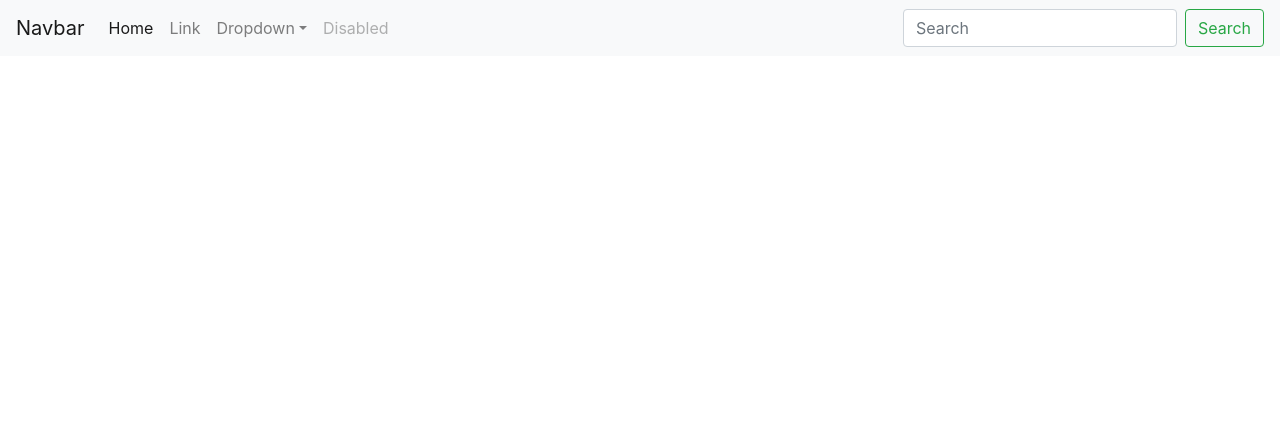
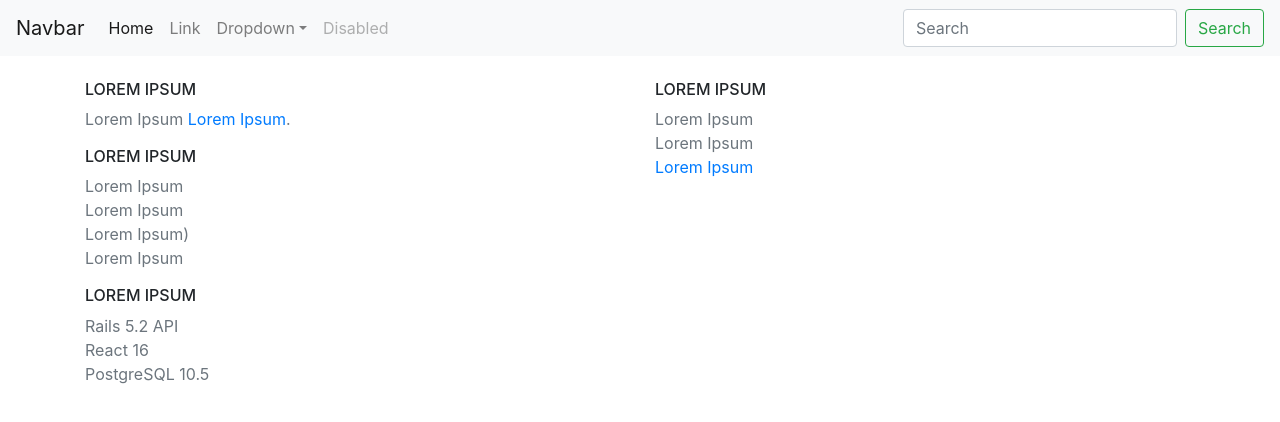
Before and after one commit to donrestarone/personal-site-frontend, a React (Create React App) app in the folder shashike/: page / in a window 1280 px wide. Shown: the top 422 px of the page. Built offline with nearby package versions, Linux system fonts and the light colour scheme; no server answers.

Commit message:
conditional render for footer

```diff
--- a/shashike/src/App.js
+++ b/shashike/src/App.js
@@ -5,6 +5,8 @@ import {BrowserView,MobileView,isBrowser,isMobile} from "react-device-detect";
 import NavBar from './components/NavBar/NavBar'
 import SideBar from './components/SideBar/SideBar'
 import Aux from './components/HOC/Aux'
+import Footer from './components/Footer/Footer'
+
 class App extends Component {
   state = {
     ipAddress: null,
@@ -55,13 +57,14 @@ class App extends Component {
       return (
         <Aux>
           <NavBar></NavBar>
+          <Footer></Footer>
         </Aux>
 
       )
     } else {
       const style = {
         display: 'grid',
-        gridTemplateColumns: '0.5fr 4.5fr',
+        gridTemplateColumns: '0.1fr 4.5fr',
         gridTemplateRows: '1fr',
         gridTemplateAreas: ". ."
       }
@@ -72,10 +75,9 @@ class App extends Component {
               <SideBar></SideBar>
             </div>
             <div>
-              rest of the stuff here
+              <Footer isMobile></Footer>
             </div>
           </div>
-
         </Aux>
       )
     }
--- /dev/null
+++ b/shashike/src/components/Footer/Footer.js
@@ -0,0 +1,89 @@
+import React from 'react';
+
+const Footer = (props) => {
+
+  const renderFooter = () => {
+    if (props.isMobile) {
+      return (
+      <div className="pt-5 text-center">
+        <div class="block block-inverse app-footer">
+          <div class="container">
+              <div class="row">
+                <div class="col-md-5 mb-5">
+                  <ul class="list-unstyled list-spaced">
+                    <li class="mb-2"><h6 class="text-uppercase">lorem ipsum</h6></li>
+                    <li class="text-muted">
+                      lorem ipsum <a href="https://github.com/donrestarone">lorem ipsum</a>.
+                    </li>
+                    <li class="text-muted">
+                      lorem ipsum
+                    </li>
+                  </ul>
+                  <ul class="list-unstyled list-spaced">
+                    <li class="mb-2"><h6 class="text-uppercase">lorem ipsum</h6></li>
+                    <li class="text-muted">lorem ipsum</li>
+                    <li class="text-muted">lorem ipsum</li>
+                    <li class="text-muted">lorem ipsum</li>
+                    <li class="text-muted">lorem ipsum</li>
+                  </ul>
+                  <ul class="list-unstyled list-spaced">
+                    <li class="mb-2"><h6 class="text-uppercase">lorem ipsum</h6></li>
+                    <li class="text-muted">lorem ipsum</li>
+                    <li class="text-muted">lorem ipsum</li>
+                    <li class="text-muted">lorem ipsum</li>
+                  </ul>
+                </div>
+              </div>
+          </div>
+        </div>
+      </div>
+      )
+    } else {
+      return (
+    <div className="p-4">
+      <div class="block block-inverse app-footer">
+        <div class="container">
+            <div class="row">
+              <div class="col mb-5">
+                <ul class="list-unstyled list-spaced">
+                  <li class="mb-2"><h6 class="text-uppercase">Lorem Ipsum</h6></li>
+                  <li class="text-muted">
+                  Lorem Ipsum <a href="https://github.com/donrestarone">Lorem Ipsum</a>.
+                  </li>
+                </ul>
+                <ul class="list-unstyled list-spaced">
+                  <li class="mb-2"><h6 class="text-uppercase">Lorem Ipsum</h6></li>
+                  <li class="text-muted">Lorem Ipsum</li>
+                  <li class="text-muted">Lorem Ipsum</li>
+                  <li class="text-muted">Lorem Ipsum)</li>
+                  <li class="text-muted">Lorem Ipsum</li>
+                </ul>
+                <ul class="list-unstyled list-spaced">
+                  <li class="mb-2"><h6 class="text-uppercase">Lorem Ipsum</h6></li>
+                  <li class="text-muted">Rails 5.2 API</li>
+                  <li class="text-muted">React 16</li>
+                  <li class="text-muted">PostgreSQL 10.5</li>
+                </ul>
+              </div>
+              <div class="col mb-5">
+                <ul class="list-unstyled list-spaced">
+                  <li class="mb-2"><h6 class="text-uppercase">Lorem Ipsum</h6></li>
+                  <li class="text-muted">Lorem Ipsum</li>
+                  <li class="text-muted">Lorem Ipsum</li>
+                  <li class="text-muted"><a href="https://www.linkedin.com/in/shashike-jayatunge/">Lorem Ipsum</a></li>
+                </ul>
+              </div>
+            </div>
+        </div>
+      </div>
+    </div>
+      )
+    }
+  }
+
+  return (
+    renderFooter()
+  )
+}
+
+export default Footer;
--- a/shashike/src/components/SideBar/SideBar.js
+++ b/shashike/src/components/SideBar/SideBar.js
@@ -1,4 +1,5 @@
 import React, { Component } from 'react';
+import SideBarList from './SideBarList'
 
 class SideBar extends Component {
   state = {
@@ -9,14 +10,7 @@ class SideBar extends Component {
     let showSideBar = this.state.showSideBar
     if (showSideBar) {
       return (
-        <div class="list-group list-group-flush">
-          <a href="#" class="list-group-item list-group-item-action bg-light">Dashboard</a>
-          <a href="#" class="list-group-item list-group-item-action bg-light">Shortcuts</a>
-          <a href="#" class="list-group-item list-group-item-action bg-light">Overview</a>
-          <a href="#" class="list-group-item list-group-item-action bg-light">Events</a>
-          <a href="#" class="list-group-item list-group-item-action bg-light">Profile</a>
-          <a href="#" class="list-group-item list-group-item-action bg-light">Status</a>
-        </div>
+        <SideBarList></SideBarList>
       )
     }
   }
@@ -29,8 +23,8 @@ class SideBar extends Component {
   render() {
 
     return (
-    <div>
-      <button onClick={this.expansionHandler}>&#10095;</button>
+    <div className="align-middle">
+      <button onClick={this.expansionHandler} >&#10095;</button>
       {this.renderSideBar()}
     </div>
 
--- /dev/null
+++ b/shashike/src/components/SideBar/SideBarList.js
@@ -0,0 +1,16 @@
+import React from 'react';
+
+const SideBarList = (props) => {
+  return (
+    <div class="list-group list-group-flush">
+      <a href="#" class="list-group-item list-group-item-action bg-light">Dashboard</a>
+      <a href="#" class="list-group-item list-group-item-action bg-light">Shortcuts</a>
+      <a href="#" class="list-group-item list-group-item-action bg-light">Overview</a>
+      <a href="#" class="list-group-item list-group-item-action bg-light">Events</a>
+      <a href="#" class="list-group-item list-group-item-action bg-light">Profile</a>
+      <a href="#" class="list-group-item list-group-item-action bg-light">Status</a>
+    </div>
+  )
+}
+
+export default SideBarList;
```
